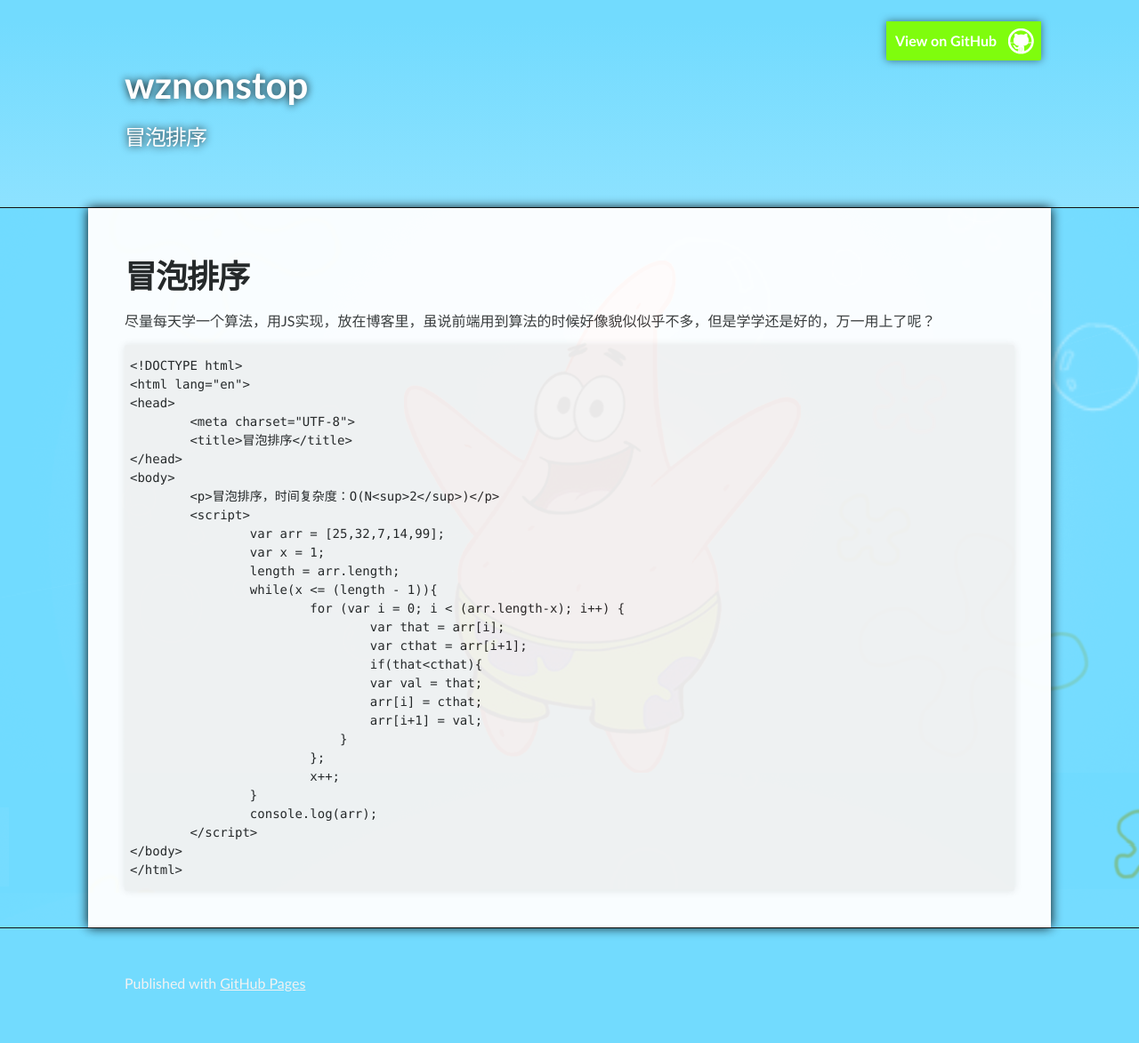
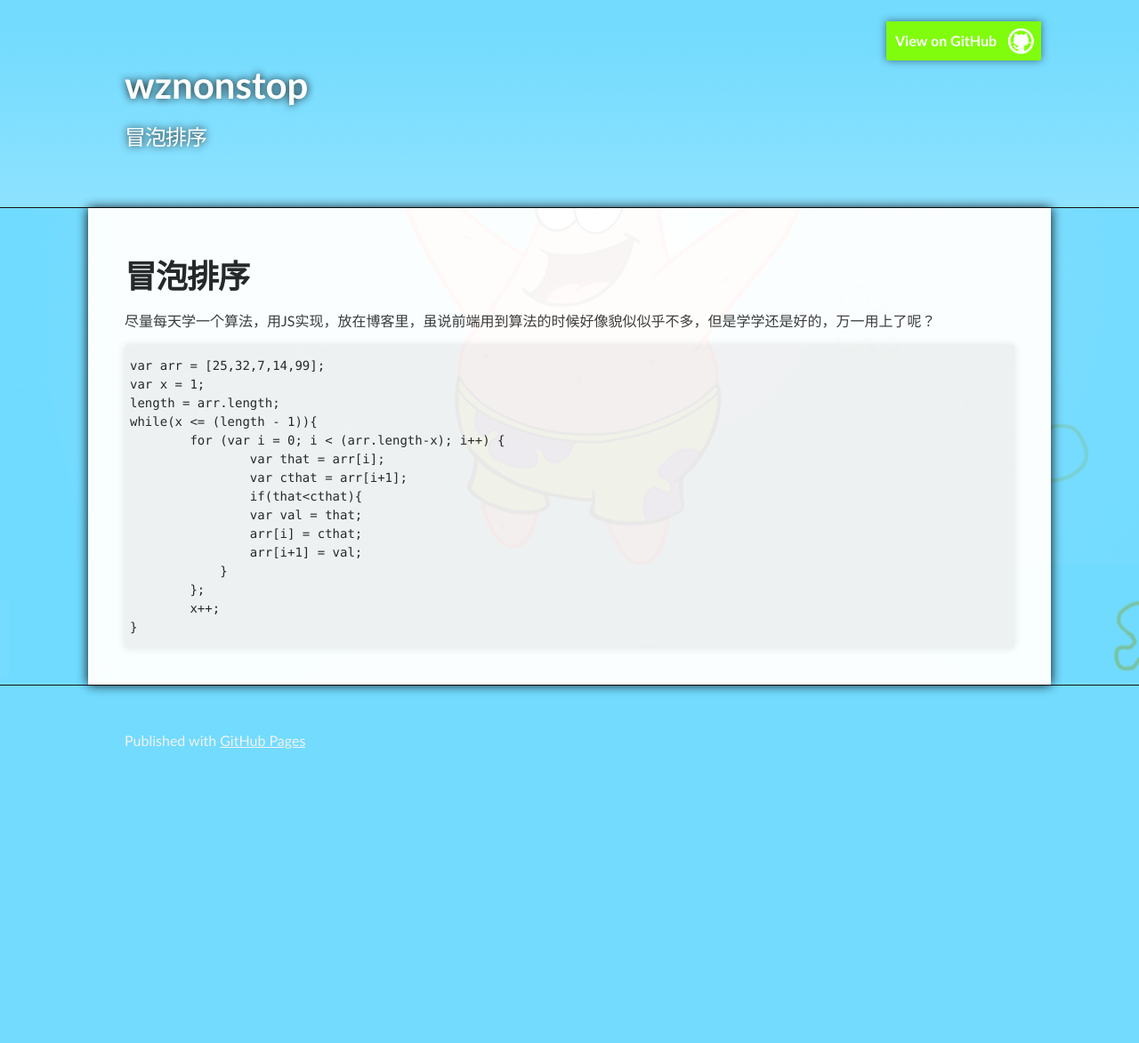
Before and after one commit to wznonstop/wznonstop.github.io, a Jekyll site: the page built from _posts/2015-12-03-冒泡排序.md, in a window 1280 px wide. Shown: the whole page at 89% size. Built offline with Jekyll 4.4.1, drawn with Linux system fonts in a browser that asks for light colours; after the commit the page ends 900 px from its top, so only the background shows below that.

Commit message:
modify my new blog

```diff
--- a/_posts/2015-12-03-冒泡排序.md
+++ b/_posts/2015-12-03-冒泡排序.md
@@ -9,31 +9,19 @@ title: 冒泡排序
 
 尽量每天学一个算法，用JS实现，放在博客里，虽说前端用到算法的时候好像貌似似乎不多，但是学学还是好的，万一用上了呢？
 
-    <!DOCTYPE html>
-    <html lang="en">
-    <head>
-    	<meta charset="UTF-8">
-    	<title>冒泡排序</title>
-    </head>
-    <body>
-    	<p>冒泡排序，时间复杂度：O(N<sup>2</sup>)</p>
-    	<script>
-    		var arr = [25,32,7,14,99];
-    		var x = 1;
-    		length = arr.length;
-    		while(x <= (length - 1)){
-    			for (var i = 0; i < (arr.length-x); i++) {
-    				var that = arr[i];
-    				var cthat = arr[i+1];
-    				if(that<cthat){
-    			        var val = that;
-    			        arr[i] = cthat;
-    			        arr[i+1] = val;
-    			    }
-    			};
-    			x++;
-    		}
-    		console.log(arr);
-    	</script>
-    </body>
-    </html>
+
+	var arr = [25,32,7,14,99];
+	var x = 1;
+	length = arr.length;
+	while(x <= (length - 1)){
+		for (var i = 0; i < (arr.length-x); i++) {
+			var that = arr[i];
+			var cthat = arr[i+1];
+			if(that<cthat){
+		        var val = that;
+		        arr[i] = cthat;
+		        arr[i+1] = val;
+		    }
+		};
+		x++;
+	}
```
